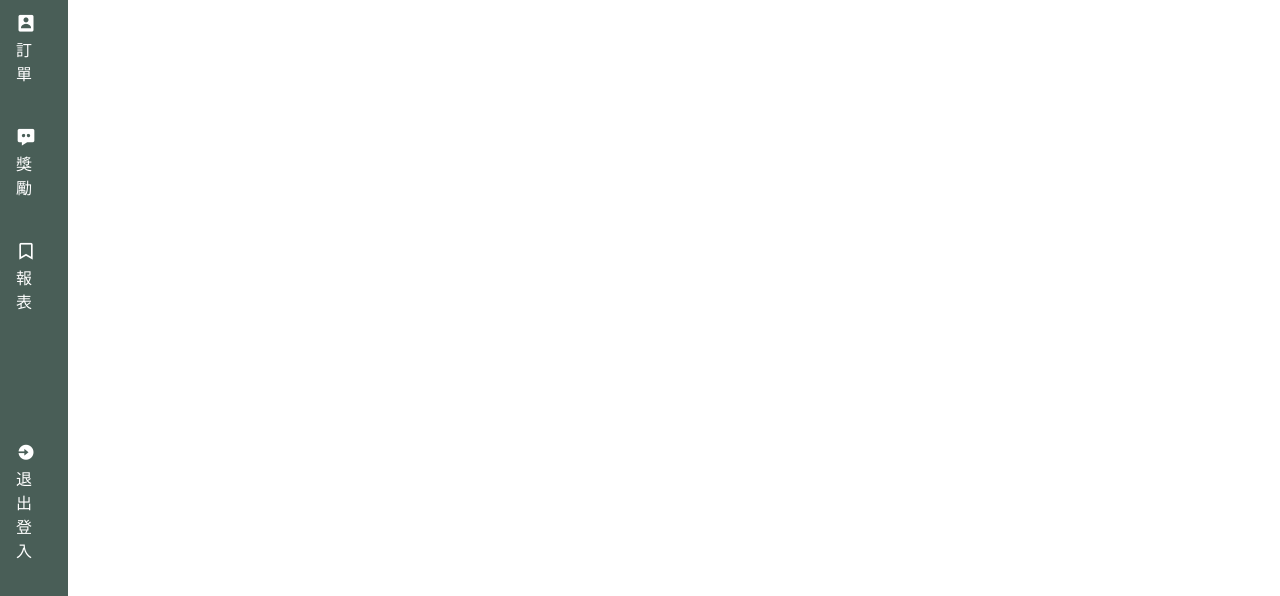
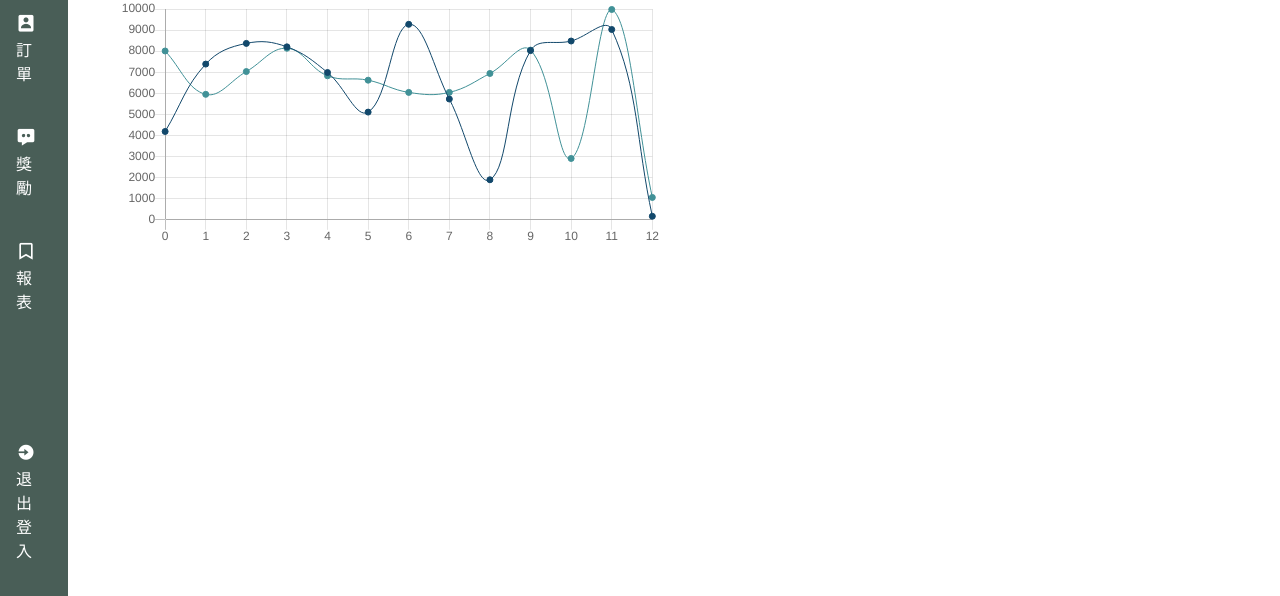
Before and after one commit to KrisTxDoG/Hiking-website, a plain HTML site: page report.html in a window 1280 px wide. Shown: the part 204-800 px from the top of the page. Drawn offline with nearby package versions, Linux system fonts and the light colour scheme.

Commit message:
Add report

```diff
--- a/report.html
+++ b/report.html
@@ -15,6 +15,10 @@
     <link href="css/tooplate-clean-work.css" rel="stylesheet">
     <link rel="stylesheet" href="./css/style.css">
     <link rel="stylesheet" href="./js/navbar.js">
+    <!-- chart.js -->
+    <script src="https://ajax.googleapis.com/ajax/libs/jquery/3.4.1/jquery.min.js"></script>
+    <script src="https://maxcdn.bootstrapcdn.com/bootstrap/3.4.0/js/bootstrap.min.js"></script>
+    <script src="https://cdn.jsdelivr.net/npm/chart.js@2.8.0/dist/Chart.min.js"></script>
     <title>goodPage</title>
     <title>側邊動畫效果</title>
 </head>
@@ -108,8 +112,71 @@
                 </div>
         </nav>
     </div>
-    <h1>網頁內容</h1>
+    <h1>&nbsp;&nbsp;&nbsp;&nbsp;&nbsp;</h1>
+    <div>
+        <div class="container">
+            <div class="page-header">
+                <h1 class="m-0">財務報表</h1>
+            </div>
+            <div class="row">
+                <div class="col-sm-6">
+                    <!-- 統計圖畫在這裡 -->
+                    <canvas id="chartCanvas"></canvas>
+                </div>
+            </div>
+        </div>
+    </div>
     <section>
     </section>
+
+    <script>
+        $(document).ready(function () {
+
+        var dataList = [];
+        var labelList = [];
+        for (let i = 0; i <= 12; i++) {
+            let dataItem = Math.floor(Math.random() * 10000);
+            labelList.push(i);
+            dataList.push(dataItem);
+        }
+
+        var series2DataList = [];
+        for (let i = 0; i <= 12; i++) {
+            let dataItem = Math.floor(Math.random() * 10000);
+            series2DataList.push(dataItem);
+        }
+
+        // Lab 練習的程式寫在這裡
+        var ctx = document.getElementById("chartCanvas");
+        var labChart = new Chart(ctx,{
+            type: "line",
+            data: {
+                labels: labelList,
+                datasets: [
+                    {
+                        label: "去年銷售額",
+                        data: dataList,
+                        fill: false,
+                        // 著色:
+                        backgroundColor: "#12486B",
+                        borderColor: "#12486B",
+                        borderWidth: 1
+                    },
+                    {
+                        label: "今年銷售額",
+                        data: series2DataList,
+                        fill: false,
+                        // 著色:
+                        backgroundColor: "#419197",
+                        borderColor: "#419197",
+                        borderWidth: 1
+                    }
+                ]
+                }
+            })
+        })
+
+
+    </script>
 </body>
 </html>
```
